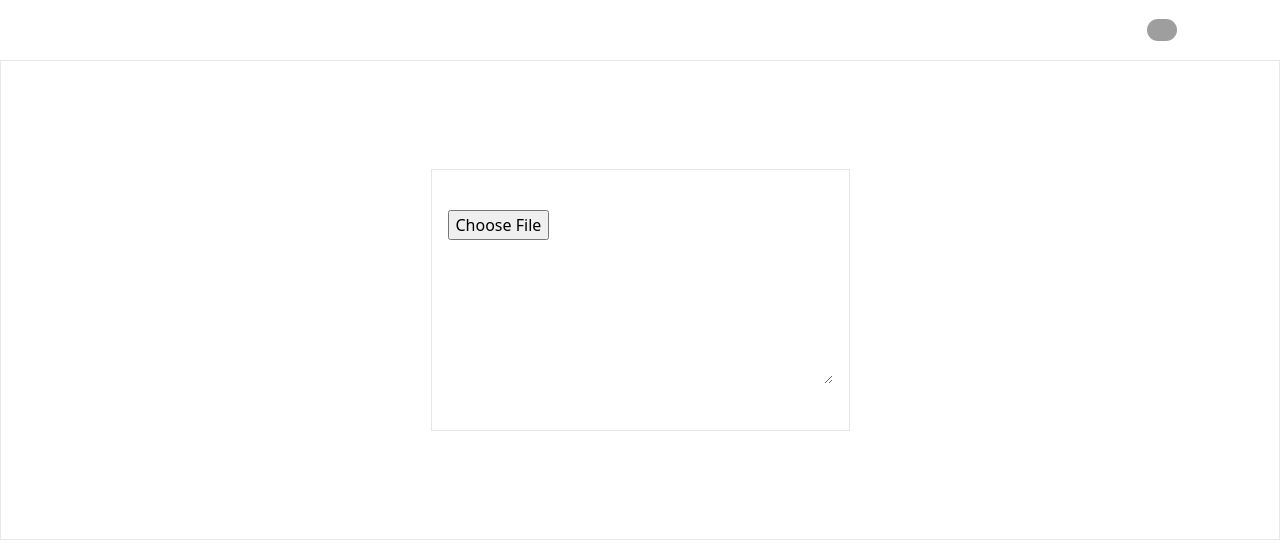
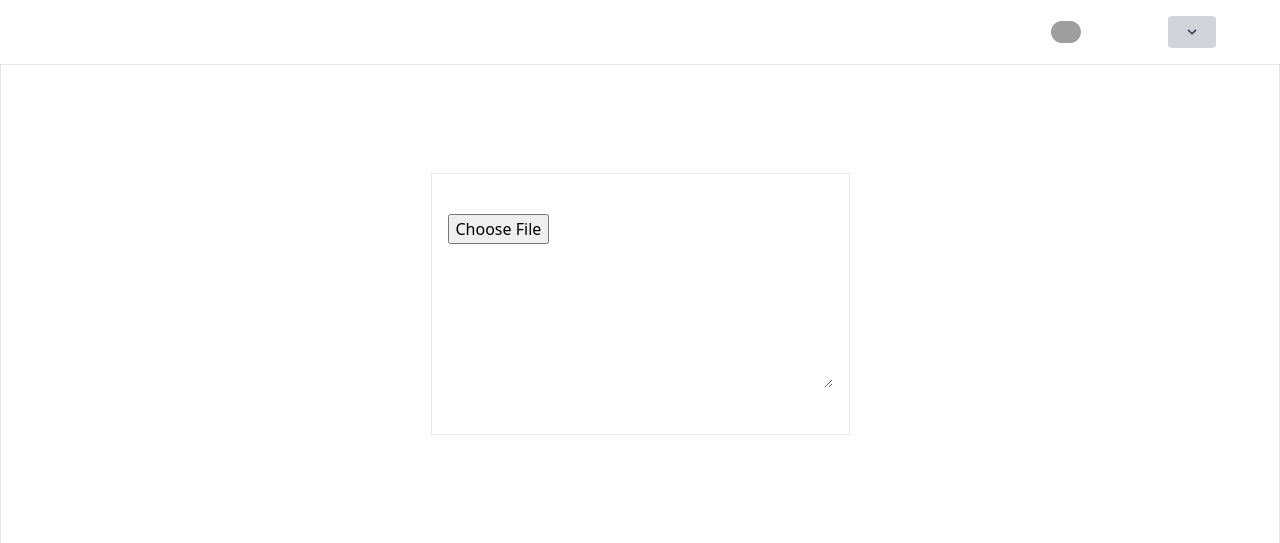
Before and after one commit to LyzanderAndrylie/ristek-oprec-medSOS, a Django app: a page that uses templates/base.html in a window 1280 px wide. Shown: the top 543 px of the page. Run offline with Django 4.2, Linux system fonts and the light colour scheme; the visitor is signed in with stand-in values (Sample User, id 1); some libraries are stand-ins or nearby versions; grey boxes are pictures that could not be loaded.

Commit message:
Add logout button

```diff
--- a/authentication_feature/urls.py
+++ b/authentication_feature/urls.py
@@ -8,7 +8,8 @@ urlpatterns = [
     path('register/ajax', register_ajax, name="register_ajax"),
     path('login/', login_page, name="login_page"),
     path('login/ajax', login_ajax, name="login_ajax"),
-    path('logout/', logout_ajax, name="logout_ajax"),
+    path('logout/', logout_user, name="logout"),
+    path('logout/ajax', logout_ajax, name="logout_ajax"),
     path('profile/<str:username>', profile_page, name='profile_page'),
     path('profile/<str:username>/edit', edit_profile_page, name='edit_profile_page'),
     path('profile/<str:username>/update', update_profile_ajax, name='update_profile_ajax'),
--- a/authentication_feature/views.py
+++ b/authentication_feature/views.py
@@ -1,5 +1,5 @@
 from django.http import JsonResponse
-from django.shortcuts import render
+from django.shortcuts import redirect, render
 
 from django.contrib.auth.forms import UserCreationForm
 from django.contrib.auth import authenticate, login, logout
@@ -64,6 +64,9 @@ def login_ajax(request):
             "message": "Failed to Login, check your email/password."
         }, status=401)
 
+def logout_user(request):
+    logout(request)
+    return redirect('information:index')
 
 def logout_ajax(request):
     logout(request)
--- a/templates/base.html
+++ b/templates/base.html
@@ -10,11 +10,16 @@
     <script src="https://cdn.tailwindcss.com" async></script>
     <!-- <script src="https://ajax.googleapis.com/ajax/libs/jquery/3.6.3/jquery.min.js" defer></script> -->
     {% block meta %} {% endblock meta %}
+    <style>
+        .dropdown:hover .dropdown-menu {
+            display: block;
+        }
+    </style>
 </head>
 
 
 <body class="min-h-screen bg-primary-color text-white font-sans">
-    <div id="header" class="flex justify-between items-center px-8 py-4">
+    <div id="header" class="flex justify-between items-center px-16 py-4">
         <div class="logo-container flex items-center gap-4">
             <div class="logo"><a href="{% url 'information:index' %}">Logo</a></div>
             <div class="name font-bold text-xl"><a href="{% url 'information:index' %}">RISTEK MedSOS</a></div>
@@ -26,6 +31,24 @@
                         src="{{ user.profile.avatar.url }}" alt="avatar" class="rounded-full" width="30"></a></div>
             <div class="profile-name"><a
                     href="{% url 'authentication_feature:profile_page' username=user.username %}">{{ user.username }}</a></div>
+
+            <!-- Component is created by M.Appelman (https://codepen.io/huphtur/pen/ordMeN) -->
+            <div class="dropdown inline-block relative">
+                <button class="bg-gray-300 text-gray-700 font-semibold py-2 px-4 rounded inline-flex items-center">
+                    <svg class="fill-current h-4 w-4" xmlns="http://www.w3.org/2000/svg" viewBox="0 0 20 20">
+                        <path d="M9.293 12.95l.707.707L15.657 8l-1.414-1.414L10 10.828 5.757 6.586 4.343 8z" />
+                    </svg>
+                </button>
+                <ul class="dropdown-menu absolute hidden text-gray-700 pt-1">
+                    <li class=""><a class="rounded-t bg-gray-200 hover:bg-gray-400 py-2 px-4 block whitespace-no-wrap"
+                            href="{% url 'authentication_feature:profile_page' username=user.username %}">Profile</a></li>
+                    <li class=""><a class="bg-gray-200 hover:bg-gray-400 py-2 px-4 block whitespace-no-wrap"
+                            href="{% url 'authentication_feature:edit_profile_page' username=user.username %}">Edit Profile</a></li>
+                    <li class=""><a class="rounded-b bg-gray-200 hover:bg-gray-400 py-2 px-4 block whitespace-no-wrap"
+                            href="{% url 'authentication_feature:logout' %}">Logout</a></li>
+                </ul>
+            </div>
+
             {% else %}
             <div class="register"><a href="{% url 'authentication_feature:register_page' %}">Register</a></div>
             <div class="register"><a href="{% url 'authentication_feature:login_page' %}">Login</a></div>
```
Also changed, not shown: README.md (added).
